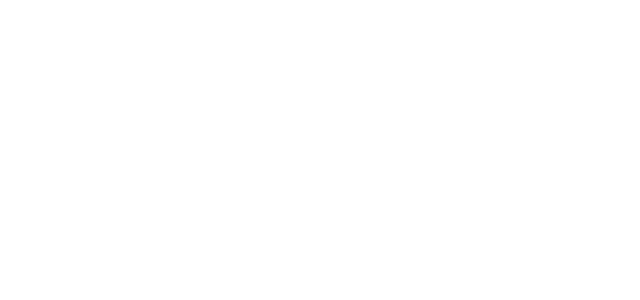
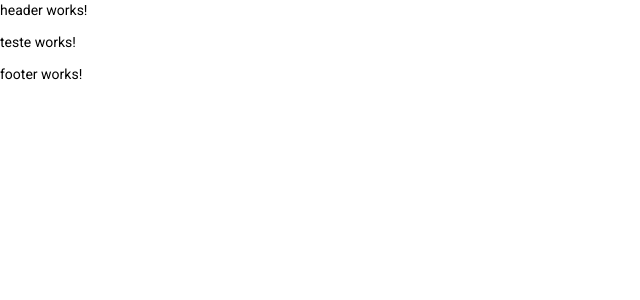
Before and after one commit to tercette/delivery, an Angular app: page /home in a window 1280 px wide. Before the commit this address led to /. Shown: the top 300 px of the page, without its empty margins (0-640 px from the left). Built offline with nearby package versions, Linux system fonts and the light colour scheme.

Commit message:
modulos lazy loading criados

```diff
--- a/src/app/app-routing.module.ts
+++ b/src/app/app-routing.module.ts
@@ -1,10 +1,22 @@
 import { NgModule } from '@angular/core';
 import { RouterModule, Routes } from '@angular/router';
 
-const routes: Routes = [];
+const routes: Routes = [
+  {
+    path: '',
+    redirectTo: 'home',
+    pathMatch: 'full',
+  },
+
+  {
+    path: 'home',
+    loadChildren: () =>
+      import('./teste/teste.module').then((m) => m.TesteModule),
+  },
+];
 
 @NgModule({
   imports: [RouterModule.forRoot(routes)],
-  exports: [RouterModule]
+  exports: [RouterModule],
 })
-export class AppRoutingModule { }
+export class AppRoutingModule {}
--- a/src/app/app.component.html
+++ b/src/app/app.component.html
@@ -1 +1,3 @@
+<app-header></app-header>
 <router-outlet></router-outlet>
+<app-footer></app-footer>
--- /dev/null
+++ b/src/app/teste/teste.component.html
@@ -0,0 +1,3 @@
+<p>
+  teste works!
+</p>
--- /dev/null
+++ b/src/app/teste/teste.component.ts
@@ -0,0 +1,15 @@
+import { Component, OnInit } from '@angular/core';
+
+@Component({
+  selector: 'app-teste',
+  templateUrl: './teste.component.html',
+  styleUrls: ['./teste.component.scss']
+})
+export class TesteComponent implements OnInit {
+
+  constructor() { }
+
+  ngOnInit() {
+  }
+
+}
```
Also changed, not shown: src/app/app.module.ts (+6 -7 lines), src/app/teste/teste.module.ts (added, +14 -0 lines), src/app/teste/teste.routing.ts (added, +17 -0 lines), src/app/teste/teste.component.scss (added).
